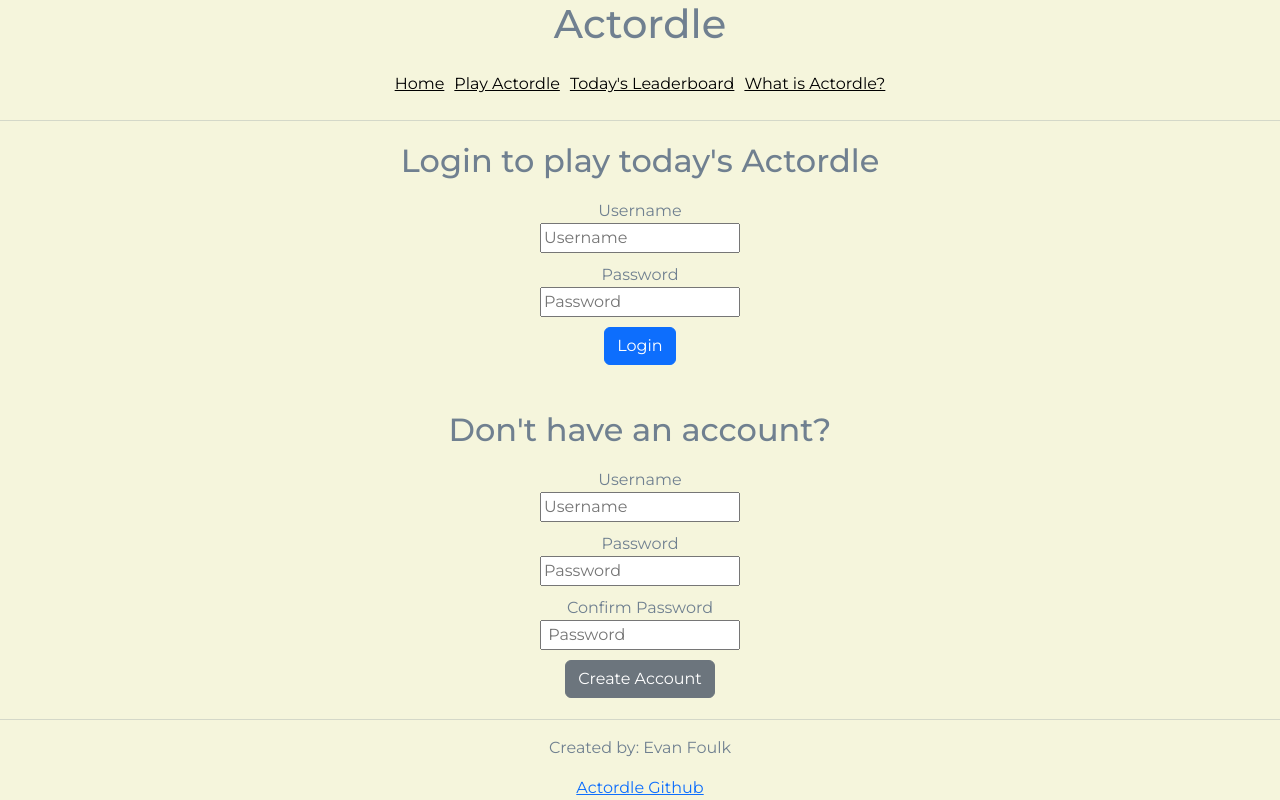
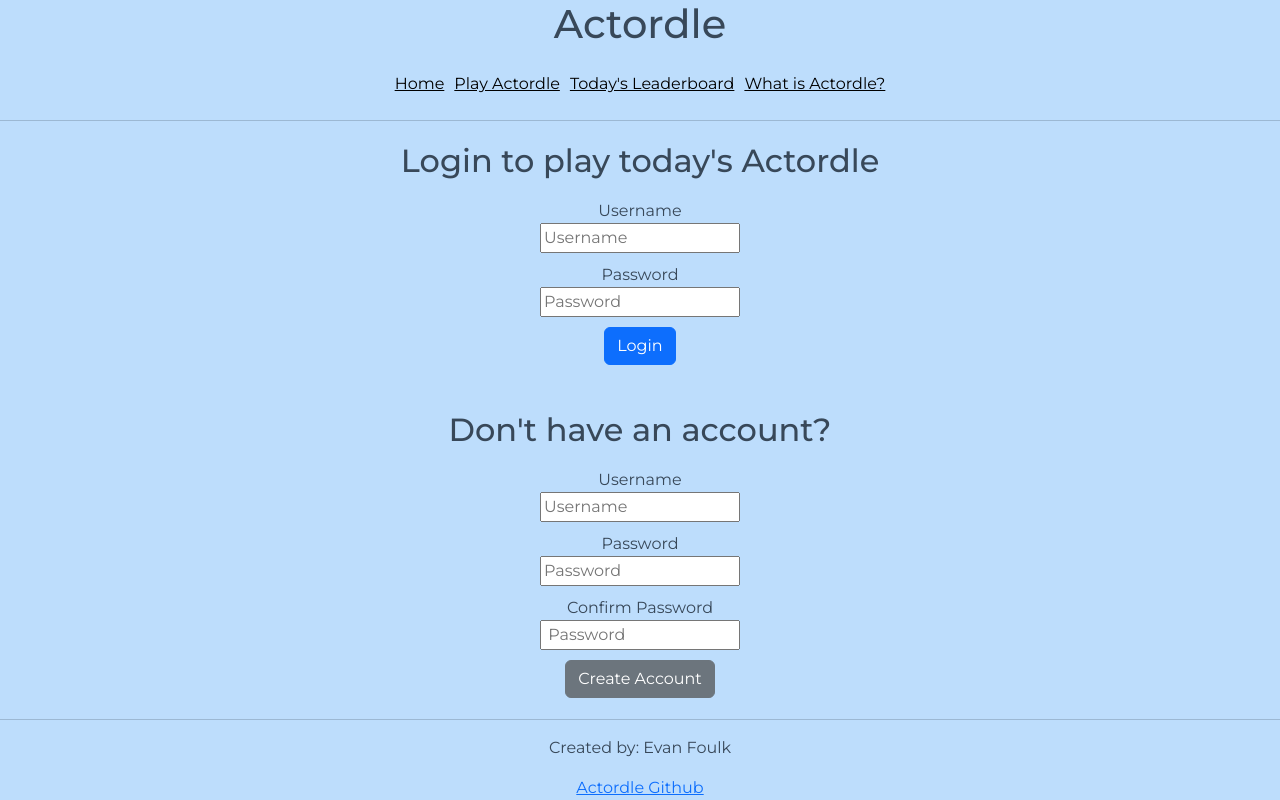
Before and after one commit to efoulk4/Actordle, a React (Vite) app: page / in a window 1280 px wide. Built offline with nearby package versions, Linux system fonts and the light colour scheme.

Commit message:
color changes

```diff
--- a/src/app.css
+++ b/src/app.css
@@ -72,8 +72,8 @@ form[name="guessbox"] {
     height: 100vh;
     display: flex;
     flex-direction: column;
-    color: slategrey;
-    background-color: beige;
+    color: #384859;
+    background-color: #BDDDFC;
     justify-content: center;
     text-align: center;
 }
```
